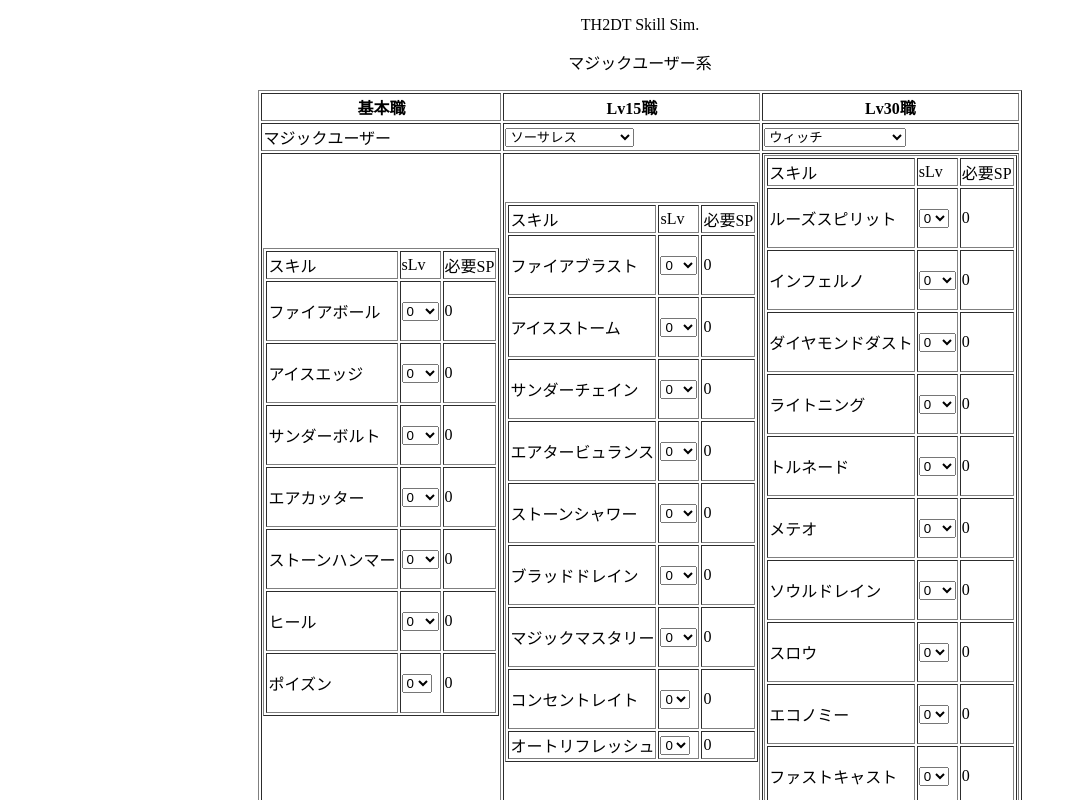
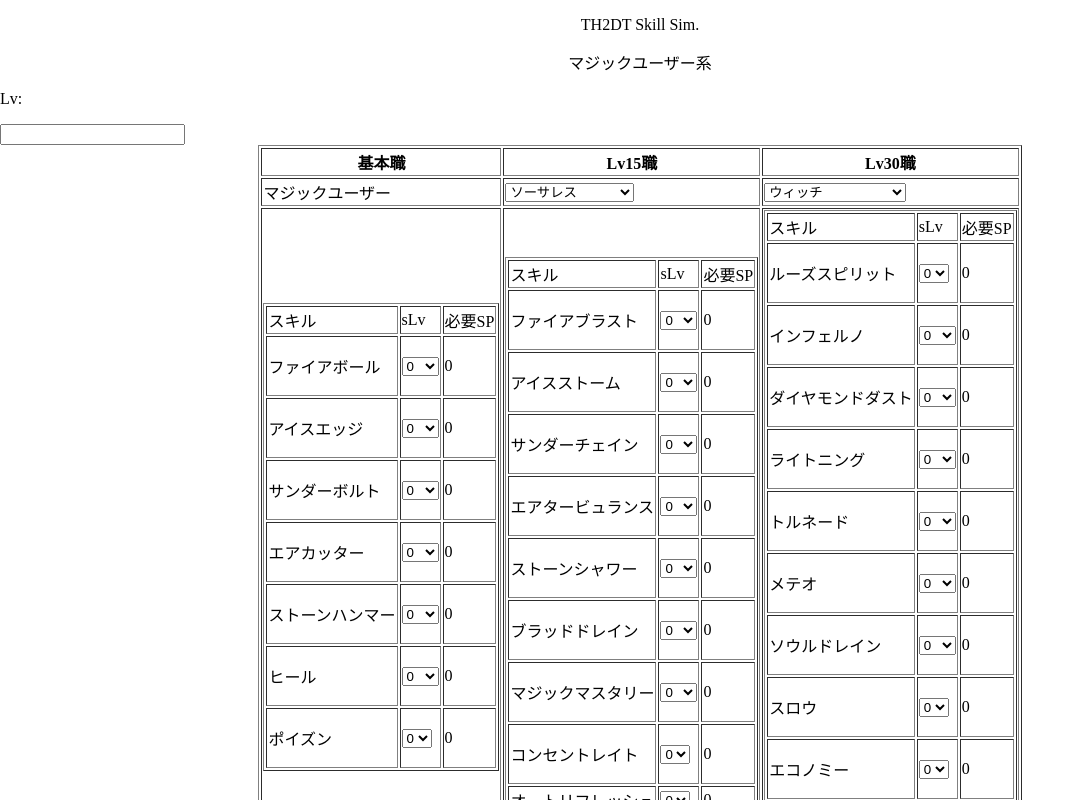
Before and after one commit to goldeagle-pro/goldeagle-pro.github.io, a plain HTML site: page TH2/mu.html in a window 1280 px wide. Shown: the whole page, without its empty margins (0-1085 px from the left). Drawn offline with nearby package versions, Linux system fonts and the light colour scheme.

Commit message:
Update mu.html

```diff
--- a/TH2/mu.html
+++ b/TH2/mu.html
@@ -25,6 +25,10 @@
 				<p class="c">TH2DT Skill Sim.</p>
 			</div>
 			<p class="c">マジックユーザー系</p>
+			<div>
+				<p>Lv:</p>
+				<input type="text" class="lvNumber">
+			</div>
 			<div id="skillTable">
 				<table id="skillName" border="1" align="center">
 					<tr>
```
